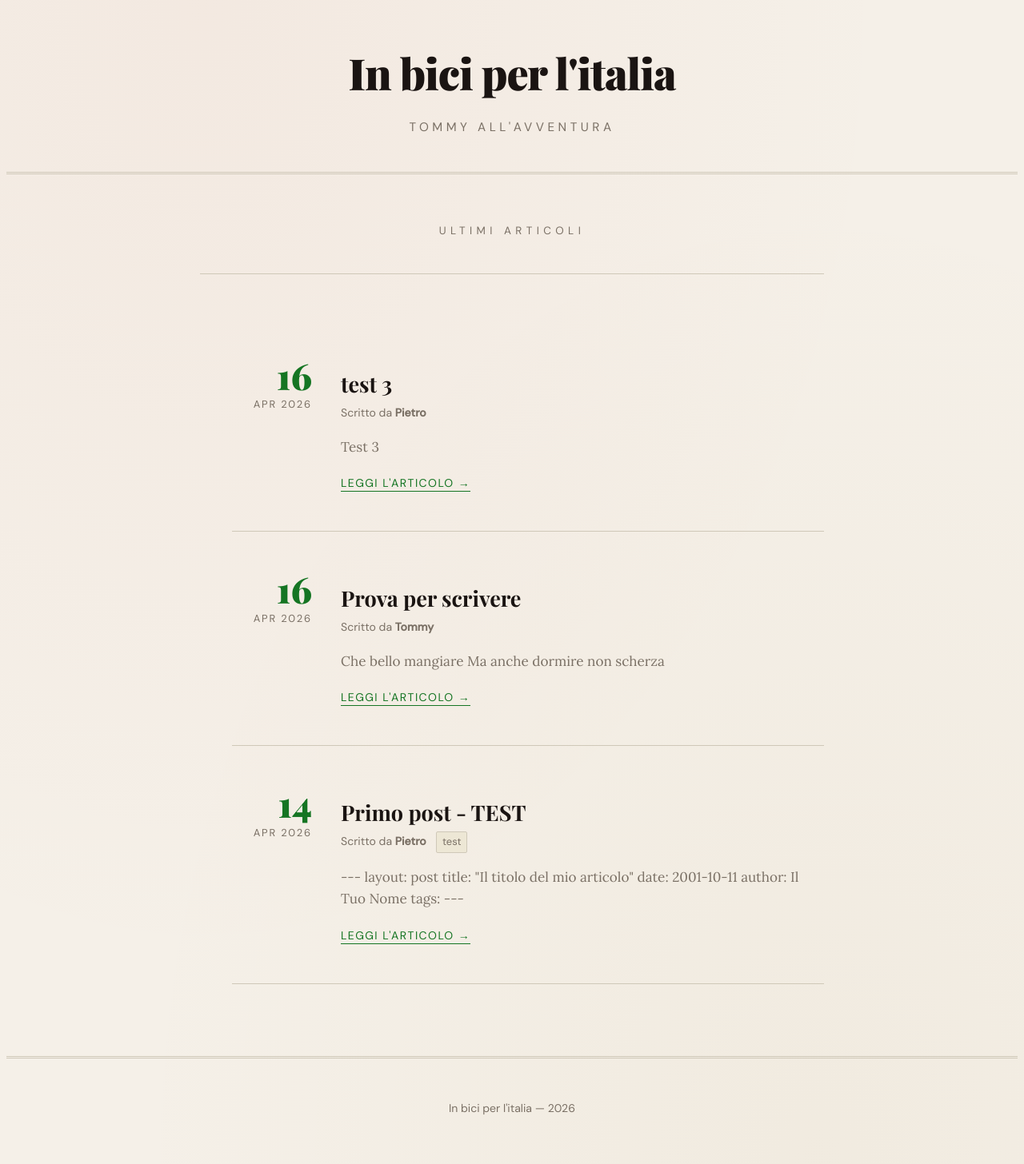
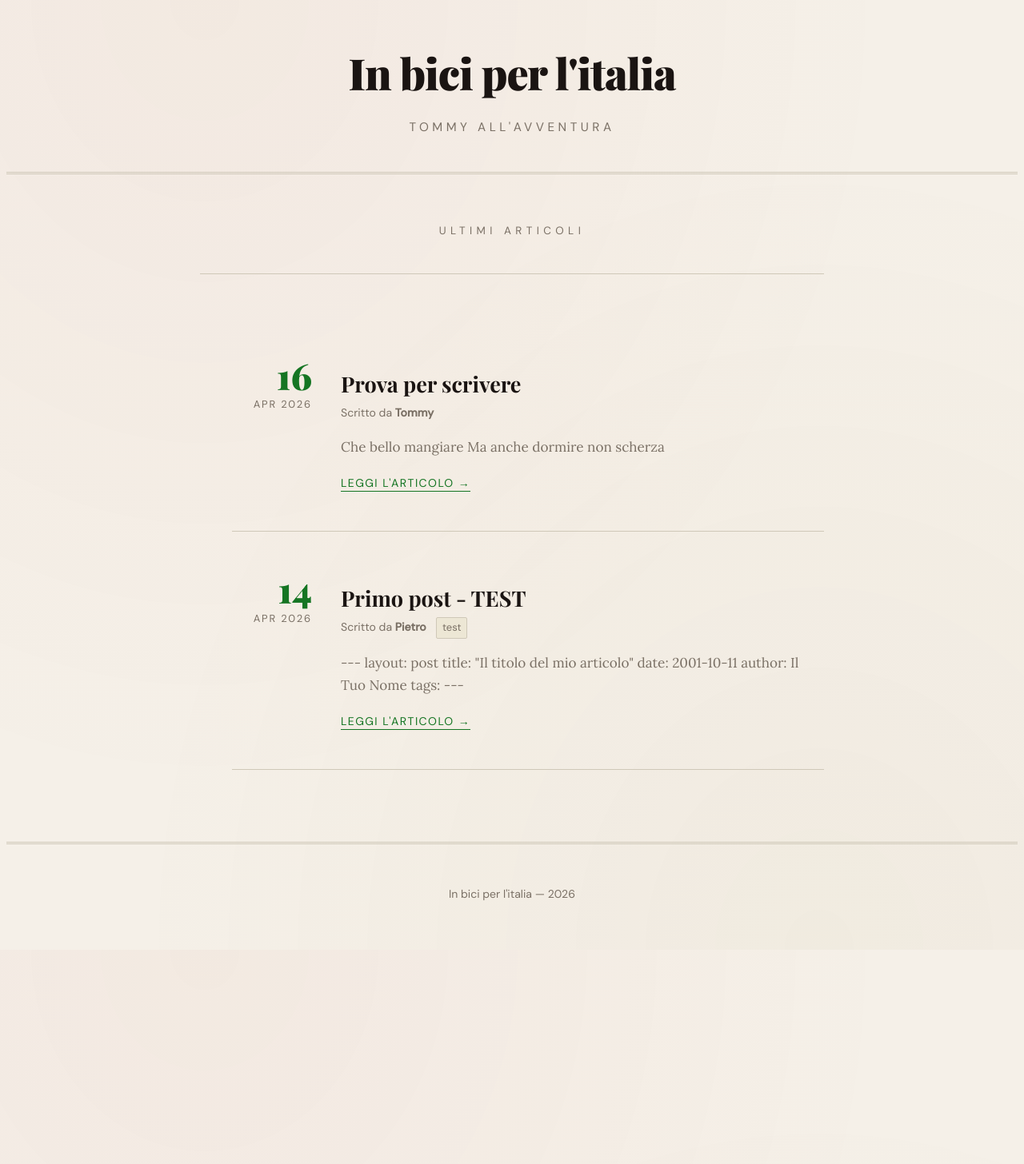
Before and after one commit to Pmod04/inbiciperlitalia, a Jekyll site: the page built from index.md, in a window 1280 px wide. Shown: the whole page at 80% size. Built offline with Jekyll 4.4.1, drawn with Linux system fonts in a browser that asks for light colours; some web fonts are replaced; after the commit the page ends 1188 px from its top, so only the background shows below that.

```diff
--- a/_posts/2026-04-16-test-3.md
+++ /dev/null
@@ -1,11 +0,0 @@
----
-layout: post
-title: "test 3"
-date: 2026-04-16
-author: Pietro
-tags:
----
-
-# Test 3
-
-oggi mi sono mangiato la pasta
```
Also changed, not shown: _posts/2024-01-15-benvenuto-nel-blog.md (+1 -1 lines), _posts/2026-04-16-PROVA-1.md (+1 -1 lines).
